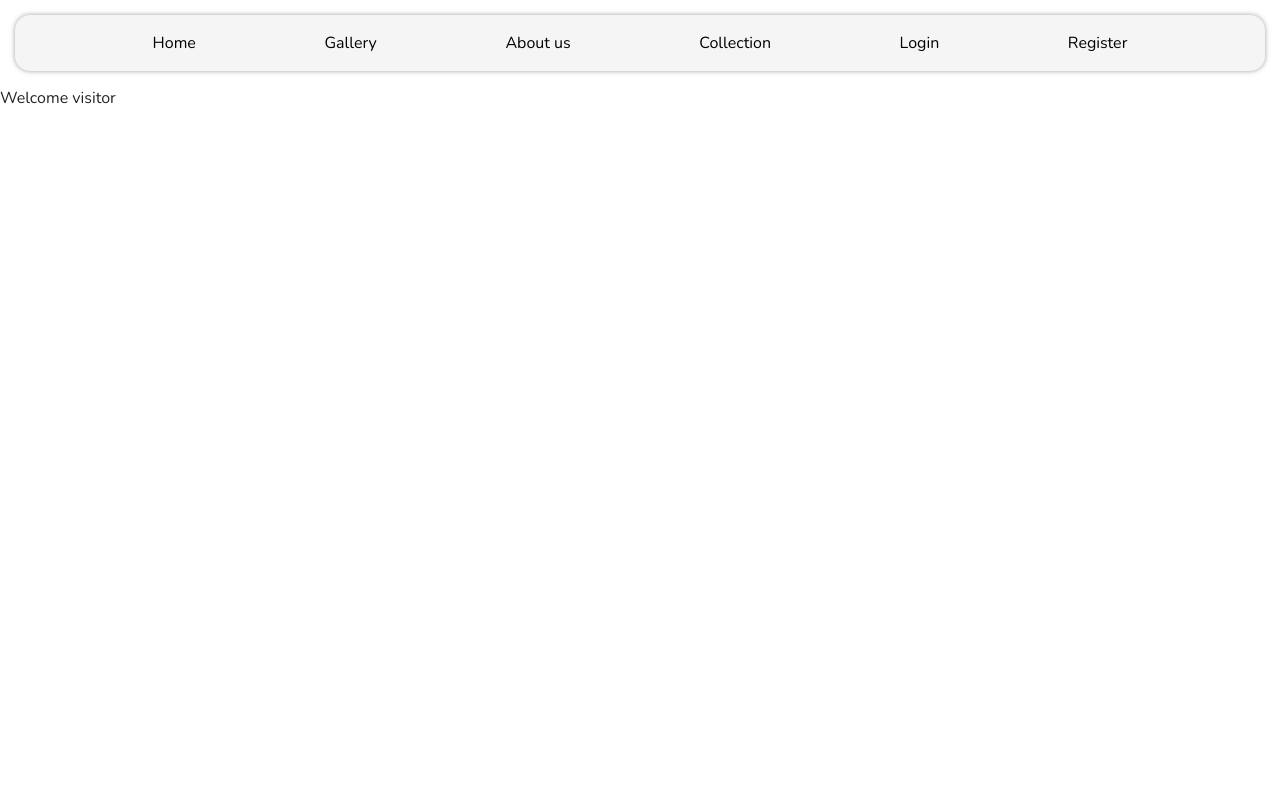
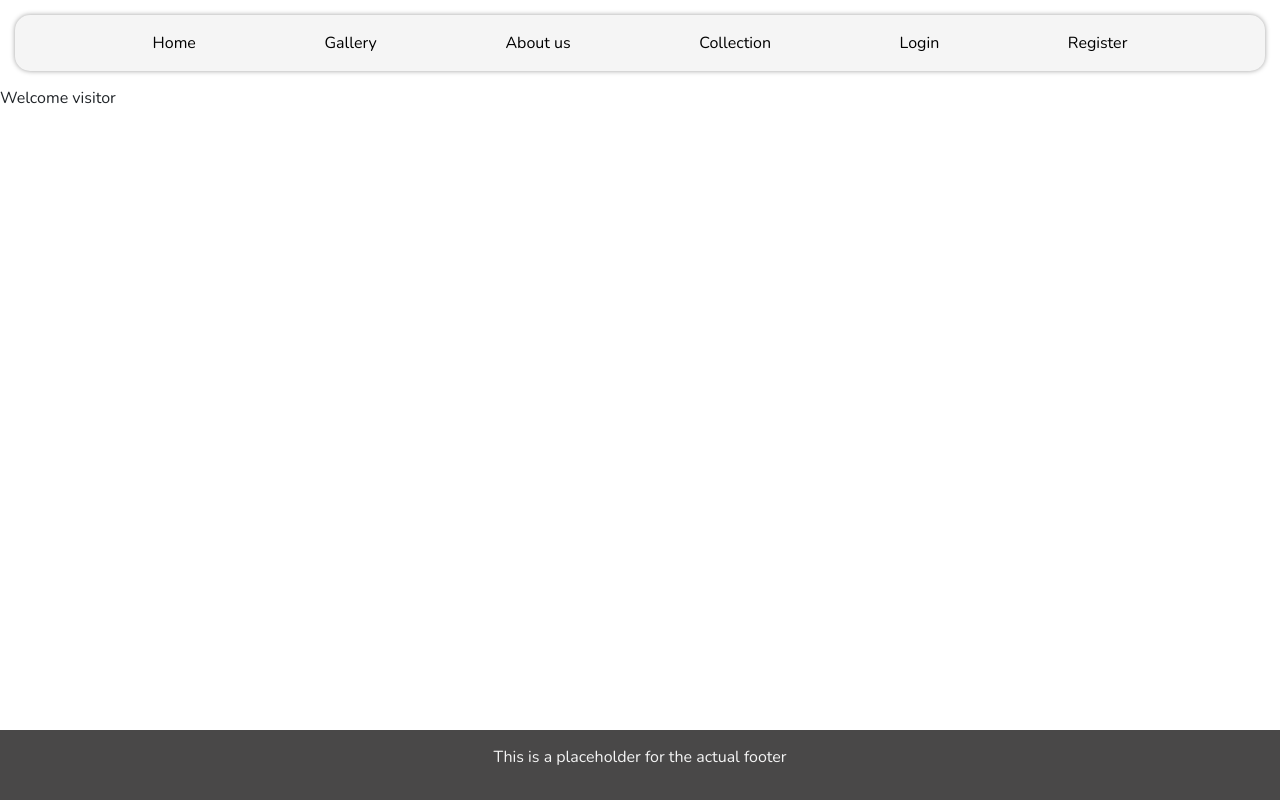
Before and after one commit to adraf/rentart, a React (Vite) app in the folder client/: page /profile in a window 1280 px wide. Built offline with nearby package versions, Linux system fonts and the light colour scheme; a web font is replaced by a local one.

Commit message:
placeholder for the footer added, and placeholder content added in adminprofile appreciatorprofile and artistprofile added basic stylings and class definitions for html elements

```diff
--- a/client/src/App.jsx
+++ b/client/src/App.jsx
@@ -3,6 +3,7 @@ import { Outlet, useNavigation } from 'react-router-dom'
 
 // components
 import Nav from './components/Nav'
+import Footer from './components/Footer'
 
 import { Spinner } from 'react-bootstrap'
 
@@ -24,6 +25,7 @@ export default function App() {
       </div>
       }
       </main>
+      <Footer />
     </>
   )
 }
--- a/client/src/components/AdminProfile.jsx
+++ b/client/src/components/AdminProfile.jsx
@@ -2,6 +2,14 @@
 
 export default function AdminProfile(){
   return (
-    <p>Admin</p>
+    <section className="profile">
+      <div className="profile-header">
+        <img src="https://cdn.pixabay.com/photo/2015/10/05/22/37/blank-profile-picture-973460_960_720.png" alt="" className="profilepic" />
+      </div>
+      <div className="profile-body">
+        <input type="text" className="admin-search"/>
+        <div className="admin-results"></div>
+      </div>
+    </section>
   )
 }
--- a/client/src/components/AppreciatorProfile.jsx
+++ b/client/src/components/AppreciatorProfile.jsx
@@ -2,6 +2,20 @@
 
 export default function AppreciatorProfile(){
   return (
-    <p>Appreciator</p>
+    <section className="profile">
+      <div className="profile-header">
+        <img src="https://cdn.pixabay.com/photo/2015/10/05/22/37/blank-profile-picture-973460_960_720.png" alt="" className="profilepic" />
+      </div>
+      <div className="profile-body appr-body">
+        <div className="body-instance current-items">
+          <h2>Currently in posession</h2>
+        </div>
+        <div className="body-instance details">
+          <div><p>Name</p><button>edit</button></div>
+          <div><p>Delivery Address</p><button>edit</button></div>
+          <div><p>Payment Details</p><button>edit</button></div>
+        </div>
+      </div>
+    </section>
   )
 }
--- a/client/src/components/ArtistProfile.jsx
+++ b/client/src/components/ArtistProfile.jsx
@@ -8,7 +8,7 @@ export default function ArtistProfile({ userData, setUserData }){
         <div className="artistcollection">Your Art Collection</div>
         <img src="https://cdn.pixabay.com/photo/2015/10/05/22/37/blank-profile-picture-973460_960_720.png" alt="" className="profilepic" />
       </div>
-      <div className="profile-body">
+      <div className="profile-body art-body">
         <h2>Your Rented Artworks</h2>
       </div>
     </section>
--- /dev/null
+++ b/client/src/components/Footer.jsx
@@ -0,0 +1,9 @@
+
+
+export default function Footer(){
+  return (
+    <footer>
+      <p>This is a placeholder for the actual footer</p>
+    </footer>
+  )
+}
--- a/client/src/components/Nav.jsx
+++ b/client/src/components/Nav.jsx
@@ -2,7 +2,6 @@ import { Link, useNavigate } from "react-router-dom"
 
 // eslint-disable-next-line react/prop-types
 export default function Nav({ userData, setUserData }){
-  //const userData = [localStorage.getItem('username'), localStorage.getItem('token')]
   console.log(userData)
   const navigate = useNavigate()
 
--- /dev/null
+++ b/client/src/styles/components/appreciatorProfile.scss
@@ -0,0 +1,13 @@
+
+
+.appr-body{
+  display: flex;
+}
+
+.current-items{
+  width: 70%;
+}
+
+.details{
+  width: 30%;
+}
--- a/client/src/styles/components/profile.scss
+++ b/client/src/styles/components/profile.scss
@@ -1,4 +1,5 @@
 @import './artistProfile.scss';
+@import './appreciatorProfile.scss';
 
 
 .profile-header{
@@ -20,3 +21,13 @@
   margin: 10px;
   box-shadow: 0 0 5px 0 #9E9E9E;
 }
+
+.profile-body{
+  min-height: 40vh;
+}
+
+.body-instance{
+  background-color: antiquewhite;
+  margin: 15px;
+  padding: 15px;
+}
--- a/client/src/styles/global/base.scss
+++ b/client/src/styles/global/base.scss
@@ -28,3 +28,16 @@ nav button{
 h3 {
   font-size: 1.75em;
 }
+
+footer{
+  bottom: 0;
+  left: 0;
+  right: 0;
+  position: absolute;
+  background-color: #494848;
+  height: 70px;
+  display: flex;
+  align-items: center;
+  justify-content: center;
+  color: whitesmoke;
+}
```
